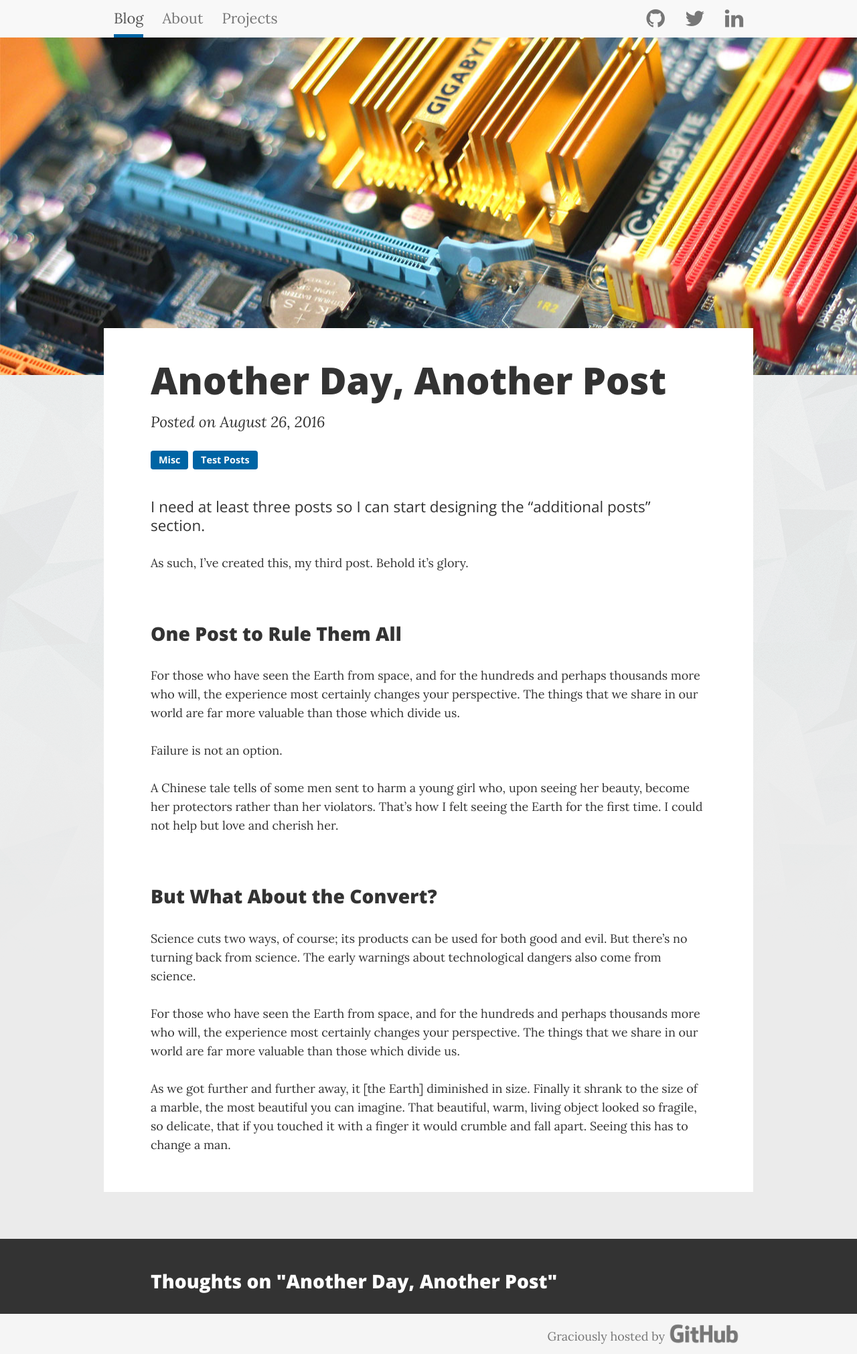
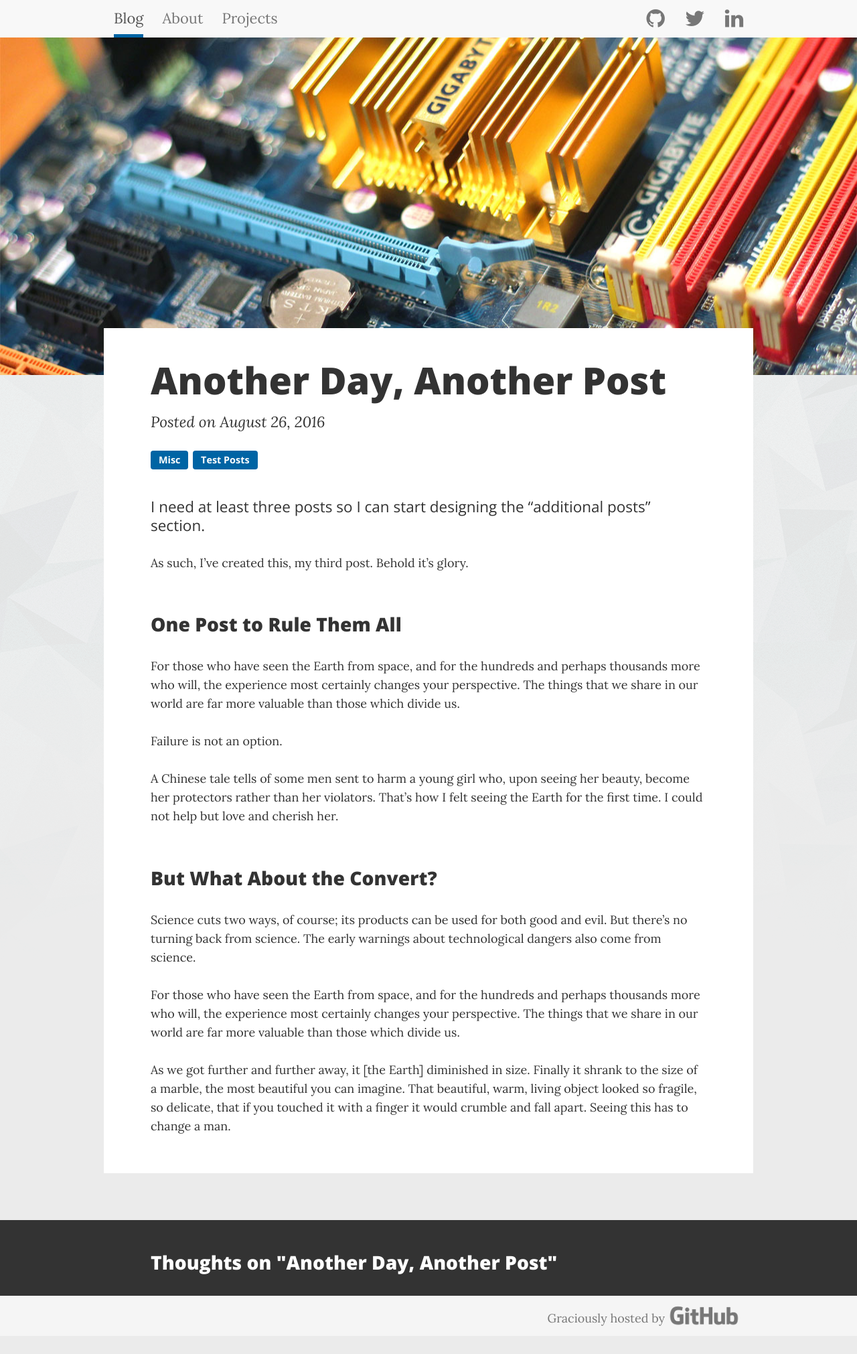
Before and after one commit to aarondgordon/aarondgordon.github.io, a Jekyll site: the page built from _posts/2016-8-26-another-day-another-post.md, in a window 1280 px wide. Shown: the whole page at 67% size. Built offline with Jekyll 4.4.1, drawn with Linux system fonts in a browser that asks for light colours; nearby versions of some CDN libraries; comment, search, counter and statistics services are not loaded; after the commit the page ends 1995 px from its top, so only the background shows below that.

Commit message:
Update layout.css

```diff
--- a/assets/css/layout.css
+++ b/assets/css/layout.css
@@ -360,8 +360,7 @@ a.btn-cover:hover, a.btn-cover:active {
 }
 
 .container-post .h2, .container-post h2 {
-  margin-top: 1.49em; /* 3 x baseline | 42px/28.26px */
-  margin-bottom: 1em; /* 2 x baseline | 28px/28.26px */
+  margin: 1em 0; /* 2 x baseline | 28px/28.26px */
 }
 
 .container-comments .h2, .container-comments h2 {
```
